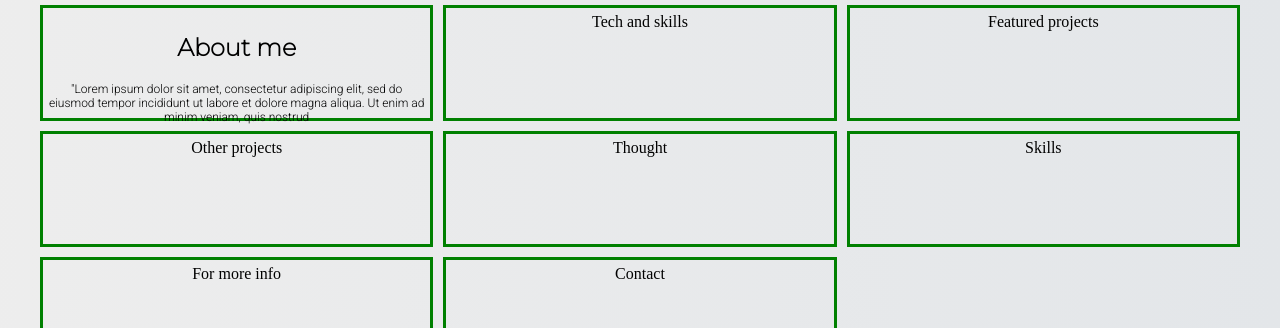
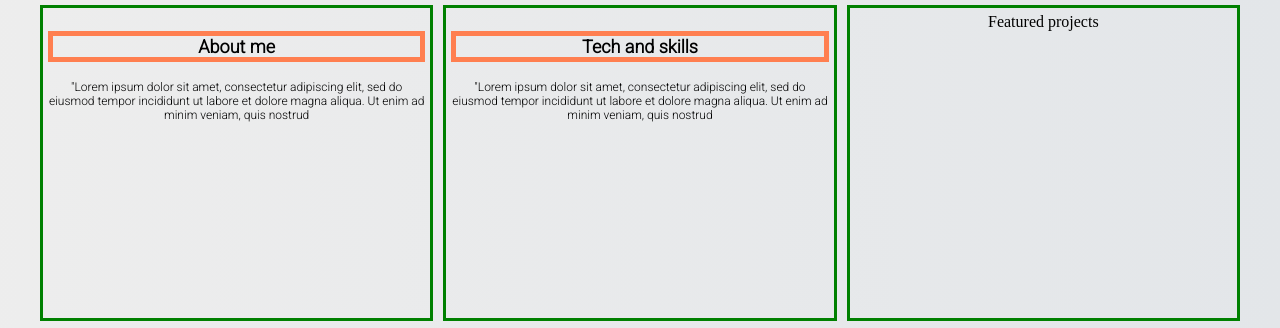
Before and after one commit to Snabbina/My-frontend-portfolio, a plain HTML site: page index.html in a window 1280 px wide. Shown: the part 437-765 px from the top of the page. Drawn offline with Linux system fonts and the light colour scheme.

Commit message:
made boxes larger, put border around h3 tested out some colors,

```diff
--- a/index.html
+++ b/index.html
@@ -28,11 +28,17 @@
 
 <main class="main-box">
     <div class="info-box">
-        <h2> <span>About me</span> </h2>
+        <h3>
+            <span>About me</span>
+        </h3>
         <p> "Lorem ipsum dolor sit amet, consectetur adipiscing elit, sed do eiusmod tempor incididunt ut labore et dolore magna aliqua. Ut enim ad minim veniam, quis nostrud </p>
     </div>
-
-    <div class="info-box">Tech and skills</div>
+    <div class="info-box">
+        <h3>
+            <span>Tech and skills</span>
+        </h3>
+        <p> "Lorem ipsum dolor sit amet, consectetur adipiscing elit, sed do eiusmod tempor incididunt ut labore et dolore magna aliqua. Ut enim ad minim veniam, quis nostrud </p>
+    </div>
     <div class="info-box">Featured projects</div>
     <div class="info-box">Other projects</div>
     <div class="info-box">Thought</div>
--- a/styles.css
+++ b/styles.css
@@ -6,6 +6,12 @@ body {
 h1,
 h2 {
   font-family: "Montserrat", sans-serif;
+}
+
+h3 {
+  border: 5px solid coral;
+  font-family: "Roboto", sans-serif;
+  font-size: 18px;
 }
 
 p {
@@ -40,9 +46,11 @@ p {
 .info-box {
   color: #000000;
   padding: 5px;
-  height: 100px;
+  height: 300px;
   border: 3px green solid;
 }
+
+
 
 /* .footer {
   position: absolute;
```
